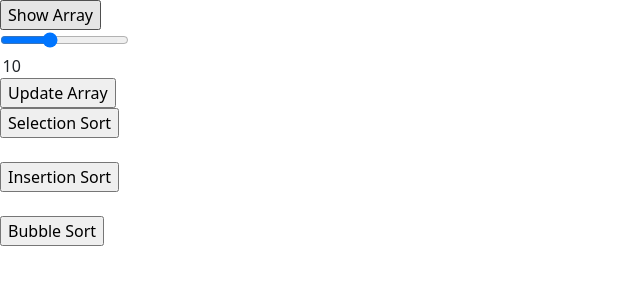
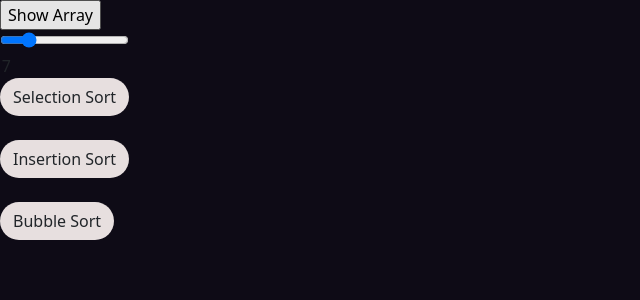
Before and after one commit to vngarg/Sorting-Visualizer, a React (Create React App) app: page / in a window 1280 px wide. Shown: the top 300 px of the page, without its empty margins (0-640 px from the left). Built offline with nearby package versions, Linux system fonts and the light colour scheme.

Commit message:
Rectified the issue that the last state was being used & started adding a little bit of CSS

```diff
--- a/src/App.css
+++ b/src/App.css
@@ -0,0 +1,9 @@
+@import './colors.css';
+body {
+    background-color: var(--background-color);
+}
+
+.btn {
+    background-color: var(--button-color);
+    border-radius: 22px;
+}
--- a/src/App.js
+++ b/src/App.js
@@ -1,6 +1,6 @@
 import "./App.css";
 import { useDispatch, useSelector } from "react-redux";
-import { showArray, UpdateArray } from "./actinos/array-operations";
+import { showArray } from "./actinos/array-operations";
 import Slider from "./components/slider";
 import SelectionSort from "./sorting/selection-sort/selection";
 import InsertionSort from './sorting/insertion-sort/insertion';
@@ -8,17 +8,10 @@ import Bubble from "./sorting/bubble-sort/Bubble";
 
 function App() {
   const dispatch = useDispatch();
-  const array = useSelector((state) => state); // this variable stores the value of global state i.e. contains array & size.
+  const array = useSelector((state) => state.arr.array); // this variable stores the value of global state i.e. contains array.
 
   function show() {
-    dispatch(showArray());
     console.log(array);
-  }
-
-  function update() {
-    const size = Math.floor(Math.random() * 10); // generates a random number as size.
-    dispatch(UpdateArray(size));
-    console.log("Updated array: ", array);
   }
 
   return (
@@ -26,8 +19,6 @@ function App() {
       <input type="button" value="Show Array" onClick={show} />
       <br />
       <Slider />
-      <br />
-      <input type="button" value="Update Array" onClick={update} />
       <br />
       <SelectionSort />
       <br />
--- /dev/null
+++ b/src/colors.css
@@ -0,0 +1,4 @@
+:root {
+    --background-color: #0E0B16;
+    --button-color: #E7DFDF;
+}
--- a/src/components/slider/index.js
+++ b/src/components/slider/index.js
@@ -4,7 +4,7 @@ import { useDispatch } from "react-redux";
 import { UpdateArray } from "../../actinos/array-operations";
 
 export default function Slider() {
-  const [value, onChange] = useState(10);
+  const [value, onChange] = useState(7);
   const dispatch = useDispatch();
 
   useEffect(() => {
@@ -23,7 +23,7 @@ export default function Slider() {
         value={value}
         onChange={({ target: { value: radius } }) => {
             onChange(radius);
-            dispatch(UpdateArray(Number(value)));
+            dispatch(UpdateArray(Number(radius)));
           }}
       />
       <div className="buble">{value}</div>
--- a/src/reducers/array-operations.js
+++ b/src/reducers/array-operations.js
@@ -1,8 +1,8 @@
 import { Constants } from "../actinos/constants";
 
 const initState = {
-    size: 4,
-    array: [1, 2, 3, 4],
+    size: 7,
+    array: [7, 5, 3, 2, 4, 8, 9],
 }
 
 export default (state = initState, action) => {
@@ -20,7 +20,6 @@ export default (state = initState, action) => {
             }
             break;
         default:
-            console.log('In default Case');
             break;
     }
 
--- a/src/sorting/bubble-sort/Bubble.js
+++ b/src/sorting/bubble-sort/Bubble.js
@@ -1,5 +1,6 @@
 import React from 'react';
 import { useSelector } from 'react-redux';
+import '../../App.css';
 
 const Bubble = () => {
     var array = useSelector(state => state.arr.array);
@@ -23,7 +24,7 @@ const Bubble = () => {
 
     return (
         <div>
-            <input type='button' value='Bubble Sort' onClick={bubbleSort} />
+            <input type='button' value='Bubble Sort' className='btn' onClick={bubbleSort} />
         </div>
     )
 }
--- a/src/sorting/insertion-sort/insertion.js
+++ b/src/sorting/insertion-sort/insertion.js
@@ -1,5 +1,6 @@
 import React from 'react'
 import { useSelector } from 'react-redux';
+import '../../App.css';
 
 const InsertionSort = () => {
     var array = useSelector(state => state.arr.array);
@@ -7,9 +8,9 @@ const InsertionSort = () => {
 
     function insertionSort() {
         for(var i = 1;i<size;++i) {
-            var index, temp;
+            var index, temp, j;
             if(array[i] < array[i-1]) {
-                for(var j = i-1;j>=0;--j) {
+                for(j = i-1;j>=0;--j) {
                     if(array[i] < array[j]) {
                         index = j;
                     } else {
@@ -18,7 +19,7 @@ const InsertionSort = () => {
                 }
 
                 temp = array[i];
-                for(var j = i;j > index;--j)
+                for(j = i;j > index;--j)
                     array[j] = array[j-1];
 
                 array[index] = temp;
@@ -29,7 +30,7 @@ const InsertionSort = () => {
 
     return (
         <div>
-            <input type='button' value='Insertion Sort' onClick={insertionSort} />
+            <input type='button' value='Insertion Sort' className='btn' onClick={insertionSort} />
         </div>
     )
 }
--- a/src/sorting/selection-sort/selection.js
+++ b/src/sorting/selection-sort/selection.js
@@ -1,11 +1,8 @@
 import React from 'react'
 import { useSelector } from 'react-redux';
+import '../../App.css';
 
 const SelectionSort = () => {
-    // const dispatch = useDispatch();
-    // useEffect(() => {
-
-    // })
     var array = useSelector(state => state.arr.array);
     var size = useSelector(state => state.arr.size);
 
@@ -30,7 +27,7 @@ const SelectionSort = () => {
 
     return (
         <div>
-            <input type='button' onClick={sort} value='Selection Sort' />
+            <input type='button' onClick={sort} className='btn' value='Selection Sort' />
         </div>
     )
 }
```
Also changed, not shown: 1 other file (tests, documents, lock files or other folders).
